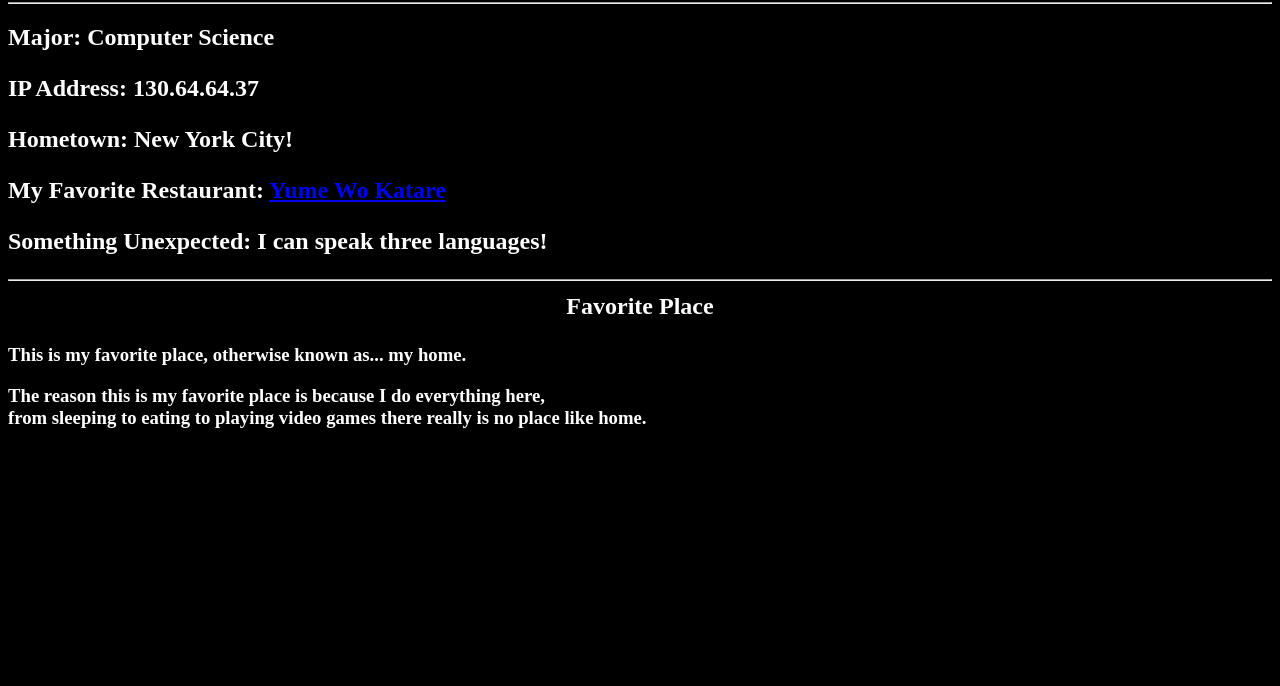
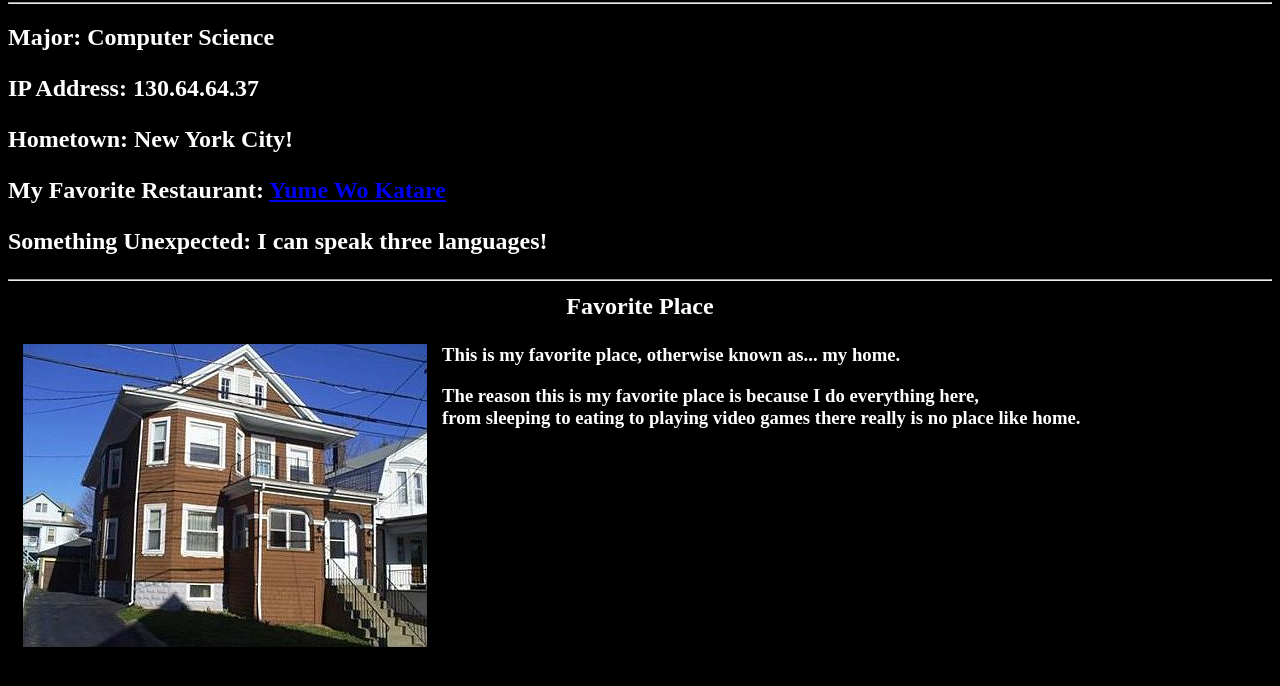
Before and after one commit to N0t-H3r3/Site1, a plain HTML site: page index.html in a window 1280 px wide. Shown: the part 78-764 px from the top of the page. Drawn offline with Linux system fonts and the light colour scheme.

Commit message:
Update index.html

```diff
--- a/index.html
+++ b/index.html
@@ -16,7 +16,7 @@
                      <center>Favorite Place</center> <p>
 
                 </h2>
-
+                <img src = "Site1/d9158fb532d24dd573f394233e089707-cc_ft_960.jpg" ALIGN = "left" HSPACE="15">
                 <h3> This is my favorite place, otherwise known as... my home. <p>
                      The reason this is my favorite place is because I do everything here, <br>
                      from sleeping to eating to playing video games there really is no place like home. <br>
```
